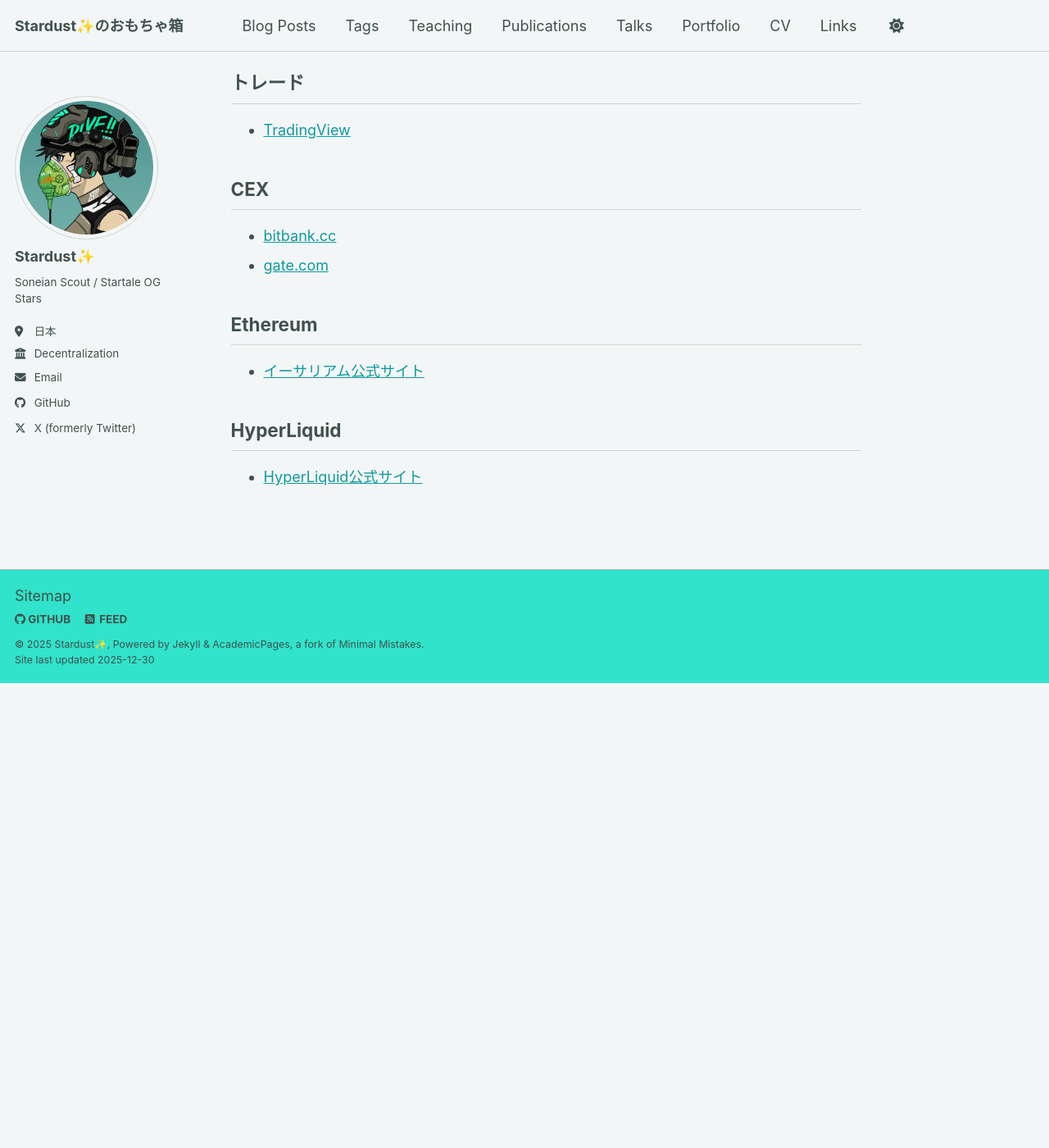
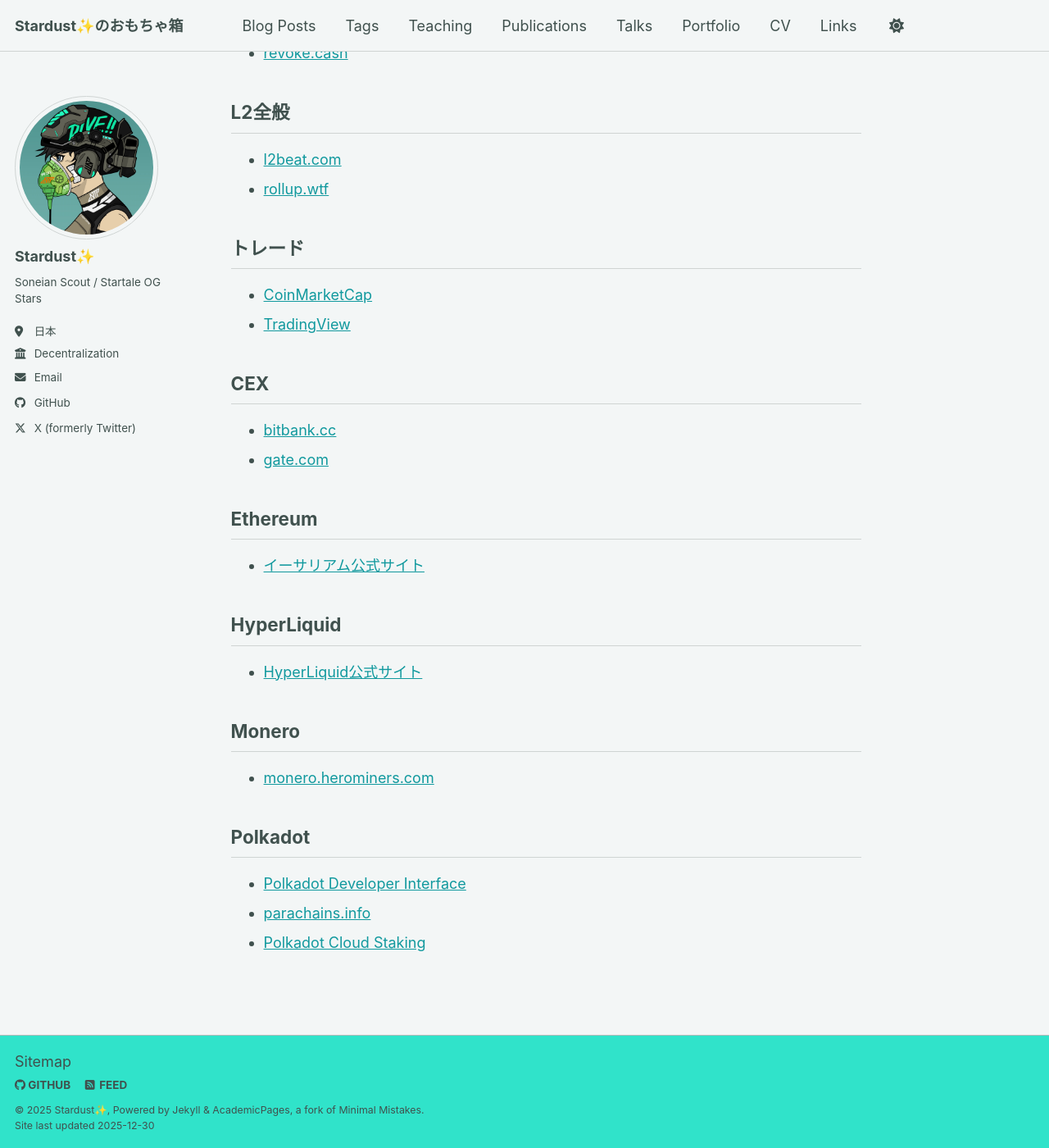
Before and after one commit to stardustdotbox/stardustdotbox.github.io, a Jekyll site: the page built from _pages/links.md, in a window 1280 px wide and 1400 px high, scrolled down 1105 px. Shown: the whole window at 82% size. Built offline with Jekyll 4.4.1, drawn with Linux system fonts in a browser that asks for light colours; a script bundle is joined from its source files by our own code; library files that are not in the unit come from our copies; before the commit the page ends 1938 px from its top, so only the background shows below that; some of the changed text lies outside the part shown.

Commit message:
Links集を作成する

```diff
--- a/_pages/links.md
+++ b/_pages/links.md
@@ -20,6 +20,12 @@
 
  * [X](https://x.com/)
  * [discord](https://discord.com/)
+ * [telegram](https://web.telegram.org/)
+
+## ウォレット
+
+ * [MetaMask](https://chromewebstore.google.com/detail/metamask/nkbihfbeogaeaoehlefnkodbefgpgknn)
+ * [polkadot.js](https://polkadot.js.org/)
 
 ## Web3全般
 
@@ -38,6 +44,7 @@
 
 ## トレード
 
+ * [CoinMarketCap](https://coinmarketcap.com/ja/)
  * [TradingView](https://jp.tradingview.com/)
 
 ## CEX
@@ -52,3 +59,13 @@
 ## HyperLiquid
 
  * [HyperLiquid公式サイト](https://hyperfoundation.org/)
+
+## Monero
+
+ * [monero.herominers.com](https://monero.herominers.com/)
+
+## Polkadot
+
+ * [Polkadot Developer Interface](https://polkadot.js.org/apps/)
+ * [parachains.info](https://parachains.info/)
+ * [Polkadot Cloud Staking](https://staking.polkadot.cloud/)
```
